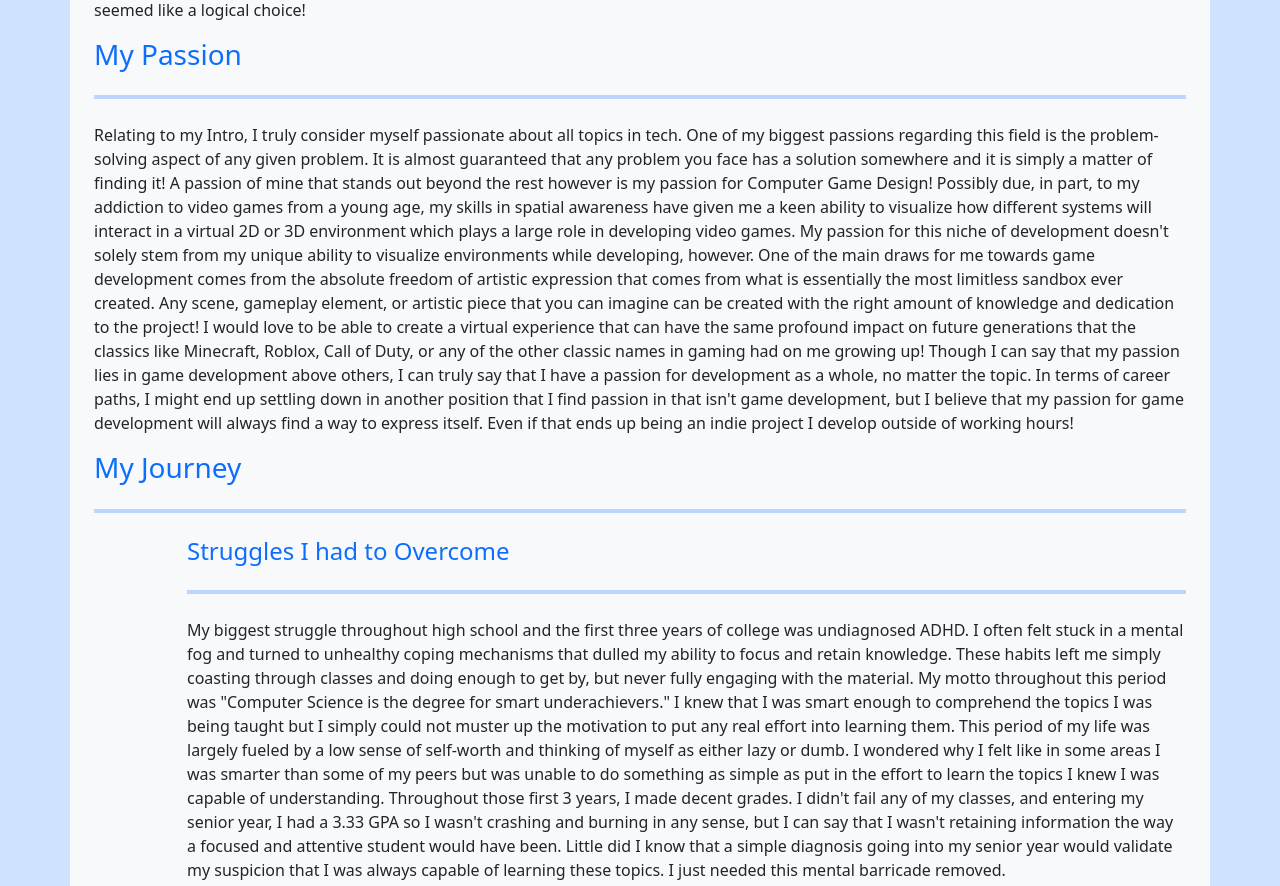
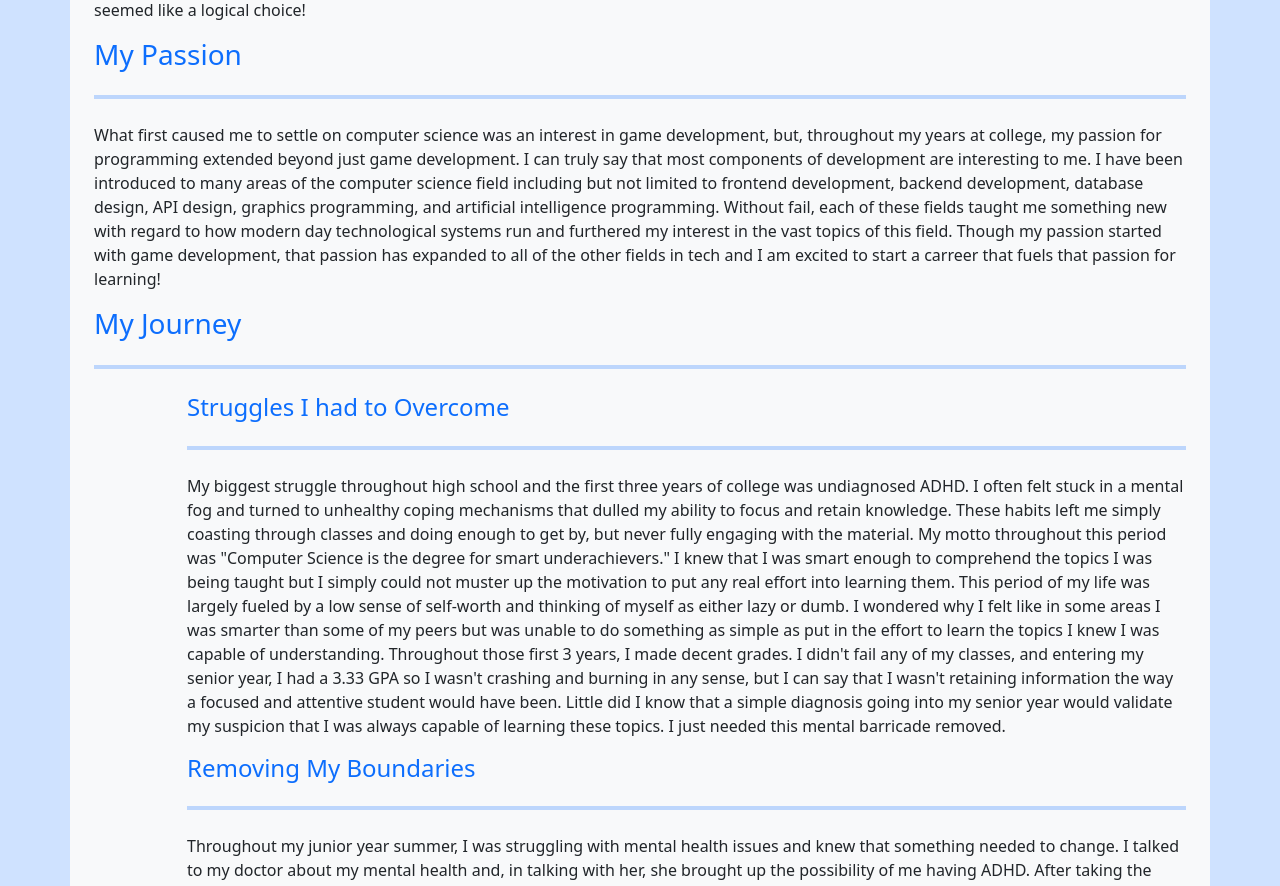
Before and after one commit to JoshHouse/JoshuaHouseDev, a React (Vite) app: page /#/about in a window 1280 px wide. Shown: the part 900-1786 px from the top of the page. Built offline with nearby package versions, Linux system fonts and the light colour scheme.

Commit message:
Rewrote the My Passion section of my About Me page

```diff
--- a/src/components/JSX/AboutMe.jsx
+++ b/src/components/JSX/AboutMe.jsx
@@ -88,24 +88,15 @@ function AboutMe() {
                         <hr className="my-4 border border-primary border-2"/>
 
                         <p className="text-dark">
-                            Relating to my Intro, I truly consider myself passionate about all topics in tech. One of my
-                            biggest passions regarding this field is the problem-solving aspect of any given problem. It is almost
-                            guaranteed that any problem you face has a solution somewhere and it is simply a matter of finding it!
-                            A passion of mine that stands out beyond the rest however is my passion for Computer Game Design! Possibly
-                            due, in part, to my addiction to video games from a young age, my skills in spatial awareness have given me
-                            a keen ability to visualize how different systems will interact in a virtual 2D or 3D environment which
-                            plays a large role in developing video games. My passion for this niche of development doesn't solely stem
-                            from my unique ability to visualize environments while developing, however. One of the main draws for me
-                            towards game development comes from the absolute freedom of artistic expression that comes from what is
-                            essentially the most limitless sandbox ever created. Any scene, gameplay element, or artistic piece that you
-                            can imagine can be created with the right amount of knowledge and dedication to the project! I would love to
-                            be able to create a virtual experience that can have the same profound impact on future generations that
-                            the classics like Minecraft, Roblox, Call of Duty, or any of the other classic names in gaming had on me
-                            growing up! Though I can say that my passion lies in game development above others, I can truly say that
-                            I have a passion for development as a whole, no matter the topic. In terms of career paths, I might end up
-                            settling down in another position that I find passion in that isn't game development, but I believe that
-                            my passion for game development will always find a way to express itself. Even if that ends up being an
-                            indie project I develop outside of working hours!
+                            What first caused me to settle on computer science was an interest in game development, but,
+                            throughout my years at college, my passion for programming extended beyond just game development.
+                            I can truly say that most components of development are interesting to me. I have been introduced
+                            to many areas of the computer science field including but not limited to frontend development, backend
+                            development, database design, API design, graphics programming, and artificial intelligence programming.
+                            Without fail, each of these fields taught me something new with regard to how modern day technological
+                            systems run and furthered my interest in the vast topics of this field. Though my passion started with
+                            game development, that passion has expanded to all of the other fields in tech and I am excited to start
+                            a carreer that fuels that passion for learning!
                         </p>
 
                         {/* My Journey Title */}
```
